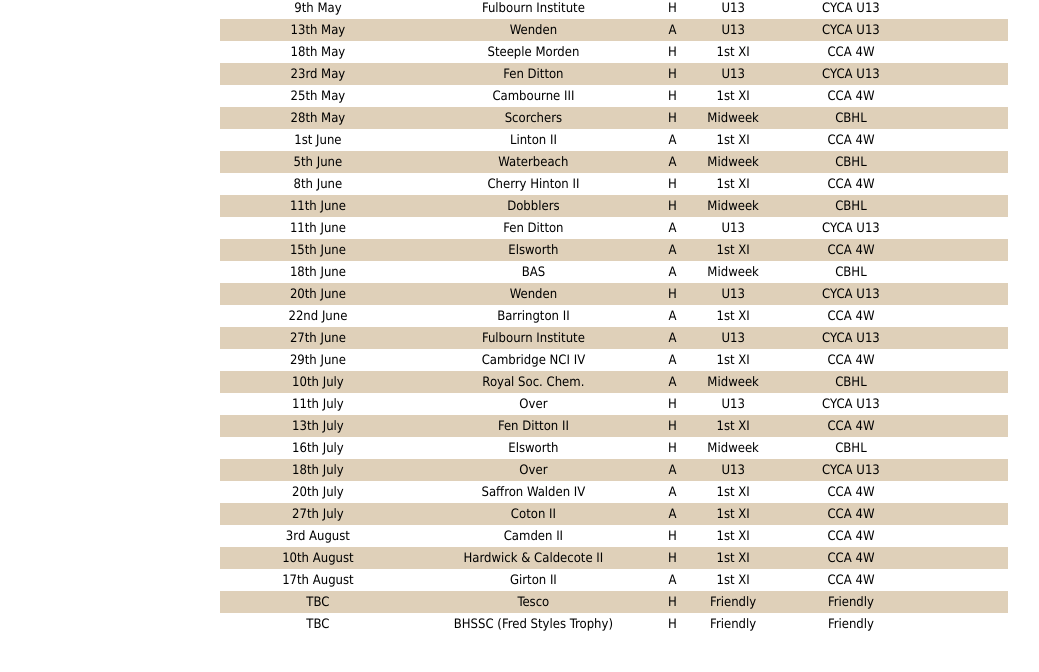
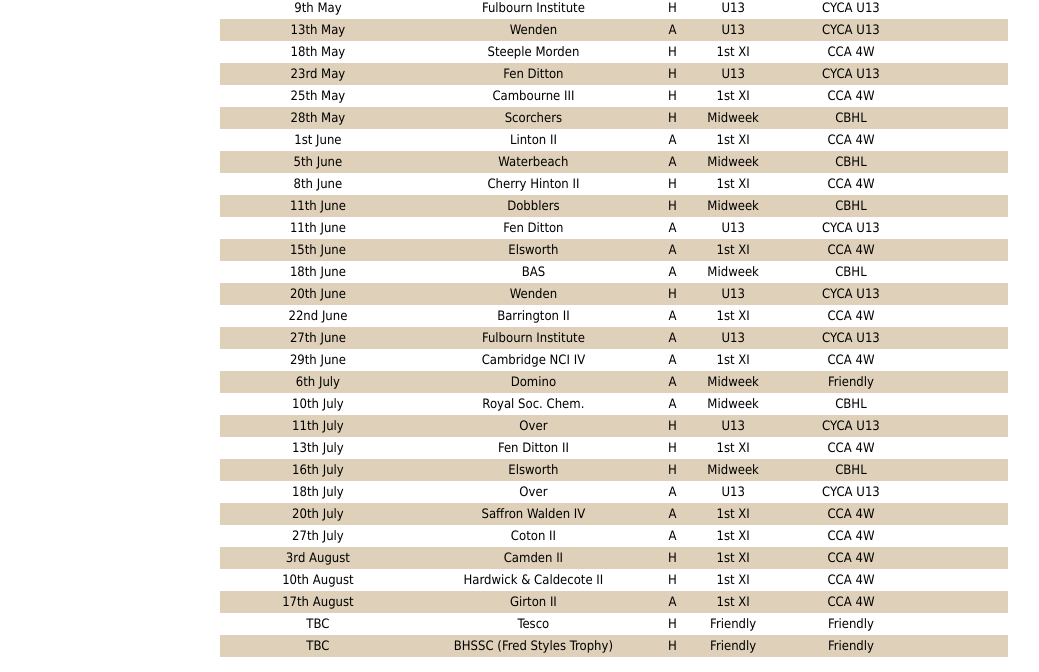
Before and after one commit to barhillcricket/bhcc, a plain HTML site: page season.html in a window 1280 px wide. Shown: the part 1327-1999 px from the top of the page, without its empty margins (120-1159 px from the left). Drawn offline with Linux system fonts and the light colour scheme; no server answers.

Commit message:
add fixture

```diff
--- a/season.html
+++ b/season.html
@@ -503,6 +503,14 @@
             <td align="center"></td>
           </tr>
           <tr class="alternative">
+            <td align="center">6th July</td>
+            <td align="center">Domino</td>
+            <td align="center">A</td>
+            <td align="center">Midweek</td>
+            <td align="center">Friendly</td>
+            <td align="center"></td>
+          </tr>
+          <tr>
             <td align="center">10th July</td>
             <td align="center">Royal Soc. Chem.</td>
             <td align="center">A</td>
@@ -510,7 +518,7 @@
             <td align="center">CBHL</td>
             <td align="center"></td>
           </tr>
-          <tr>
+          <tr class="alternative">
             <td align="center">11th July</td>
             <td align="center">Over</td>
             <td align="center">H</td>
@@ -518,7 +526,7 @@
             <td align="center">CYCA U13</td>
             <td align="center"></td>
           </tr>
-          <tr class="alternative">
+          <tr>
             <td align="center">13th July</td>
             <td align="center">Fen Ditton II</td>
             <td align="center">H</td>
@@ -526,7 +534,7 @@
             <td align="center">CCA 4W</td>
             <td align="center"></td>
           </tr>
-          <tr>
+          <tr class="alternative">
             <td align="center">16th July</td>
             <td align="center">Elsworth</td>
             <td align="center">H</td>
@@ -534,7 +542,7 @@
             <td align="center">CBHL</td>
             <td align="center"></td>
           </tr>
-          <tr class="alternative">
+          <tr>
             <td align="center">18th July</td>
             <td align="center">Over</td>
             <td align="center">A</td>
@@ -542,7 +550,7 @@
             <td align="center">CYCA U13</td>
             <td align="center"></td>
           </tr>
-          <tr>
+          <tr class="alternative">
             <td align="center">20th July</td>
             <td align="center">Saffron Walden IV</td>
             <td align="center">A</td>
@@ -550,7 +558,7 @@
             <td align="center">CCA 4W</td>
             <td align="center"></td>
           </tr>
-	        <tr class="alternative">
+	        <tr>
             <td align="center">27th July</td>
             <td align="center">Coton II</td>
             <td align="center">A</td>
@@ -558,7 +566,7 @@
             <td align="center">CCA 4W</td>
             <td align="center"></td>
           </tr>
-          <tr>
+          <tr class="alternative">
             <td align="center">3rd August</td>
             <td align="center">Camden II</td>
             <td align="center">H</td>
@@ -566,7 +574,7 @@
             <td align="center">CCA 4W</td>
             <td align="center"></td>
           </tr>
-          <tr class="alternative">
+          <tr>
             <td align="center">10th August</td>
             <td align="center">Hardwick & Caldecote II</td>
             <td align="center">H</td>
@@ -574,7 +582,7 @@
             <td align="center">CCA 4W</td>
             <td align="center"></td>
           </tr>
-          <tr>
+          <tr class="alternative">
             <td align="center">17th August</td>
             <td align="center">Girton II</td>
             <td align="center">A</td>
@@ -582,7 +590,7 @@
             <td align="center">CCA 4W</td>
             <td align="center"></td>
           </tr>
-          <tr class="alternative">
+          <tr>
             <td align="center">TBC</td>
             <td align="center">Tesco</td>
             <td align="center">H</td>
@@ -590,7 +598,7 @@
             <td align="center">Friendly</td>
             <td align="center">&nbsp;</td>
           </tr>
-          <tr>
+          <tr class="alternative">
             <td align="center">TBC</td>
             <td align="center">BHSSC (Fred Styles Trophy)</td>
             <td align="center">H</td>
```
Also changed, not shown: index.html (+6 -0 lines).
